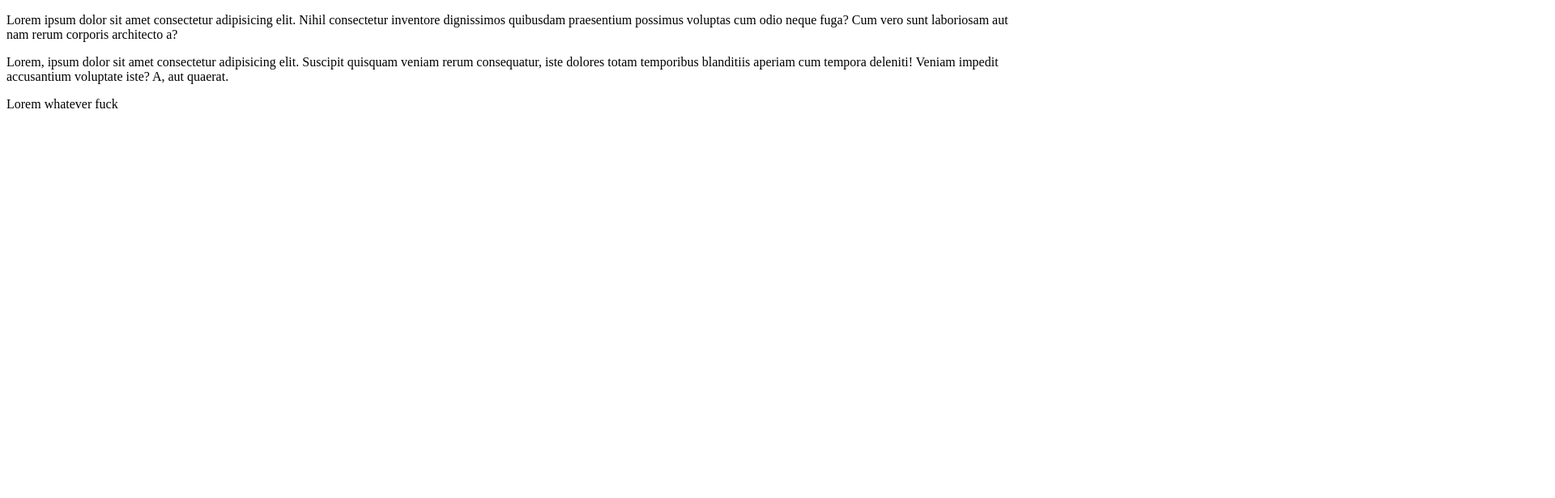
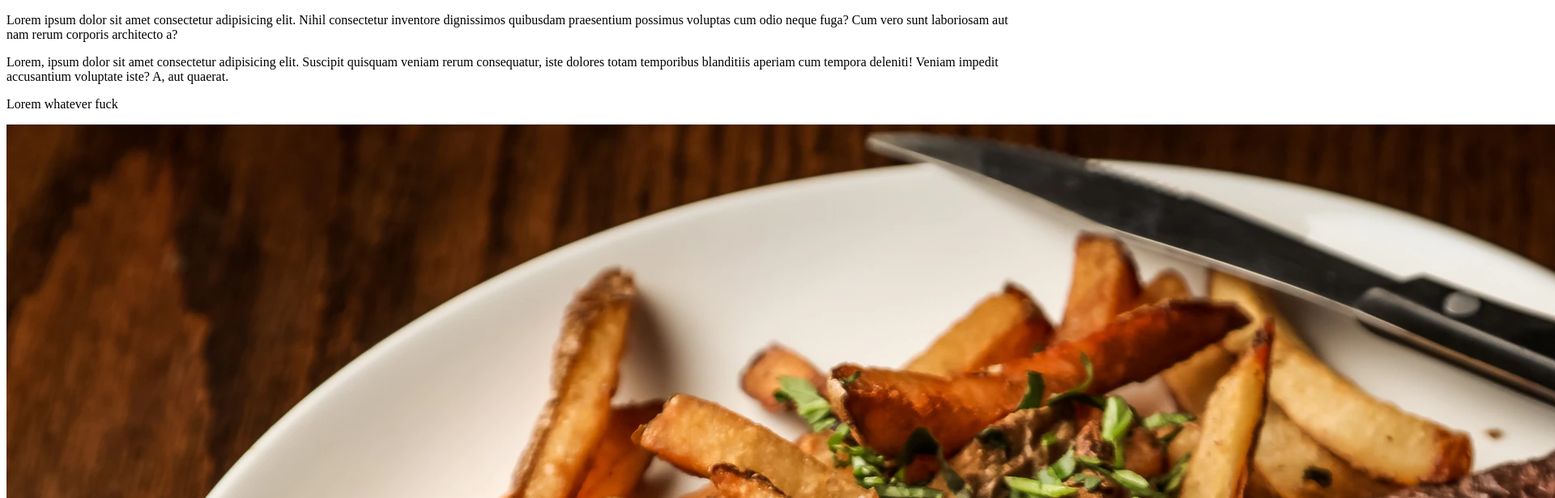
Before and after one commit to Arthuritease/Git-hub-exercises, a plain HTML site: page index.html in a window 1280 px wide. Shown: the top 616 px of the page at 81% size, 1920 px wide, since content can reach past the window. Drawn offline with Linux system fonts and the light colour scheme.

Commit message:
Added steak pictures

```diff
--- a/index.html
+++ b/index.html
@@ -10,5 +10,6 @@
     <p>Lorem ipsum dolor sit amet consectetur adipisicing elit. Nihil consectetur inventore dignissimos quibusdam praesentium possimus voluptas cum odio neque fuga? Cum vero sunt laboriosam aut nam rerum corporis architecto a?</p>
     <p>Lorem, ipsum dolor sit amet consectetur adipisicing elit. Suscipit quisquam veniam rerum consequatur, iste dolores totam temporibus blanditiis aperiam cum tempora deleniti! Veniam impedit accusantium voluptate iste? A, aut quaerat.</p>
     <p>Lorem whatever fuck</p>
+    <img src="steak2.webp"/>
 </body>
 </html>
```
Also changed, not shown: steak2.webp (added).
